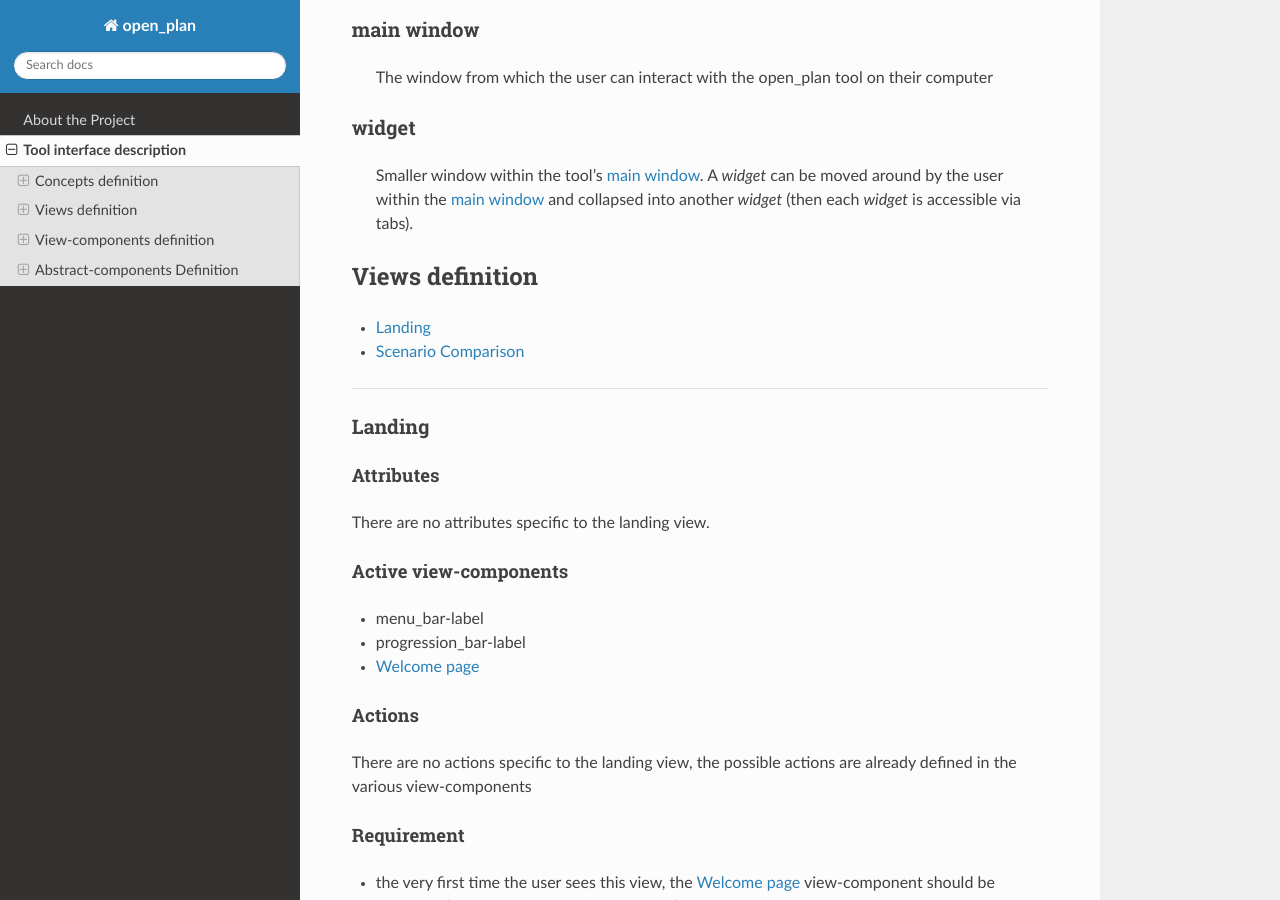
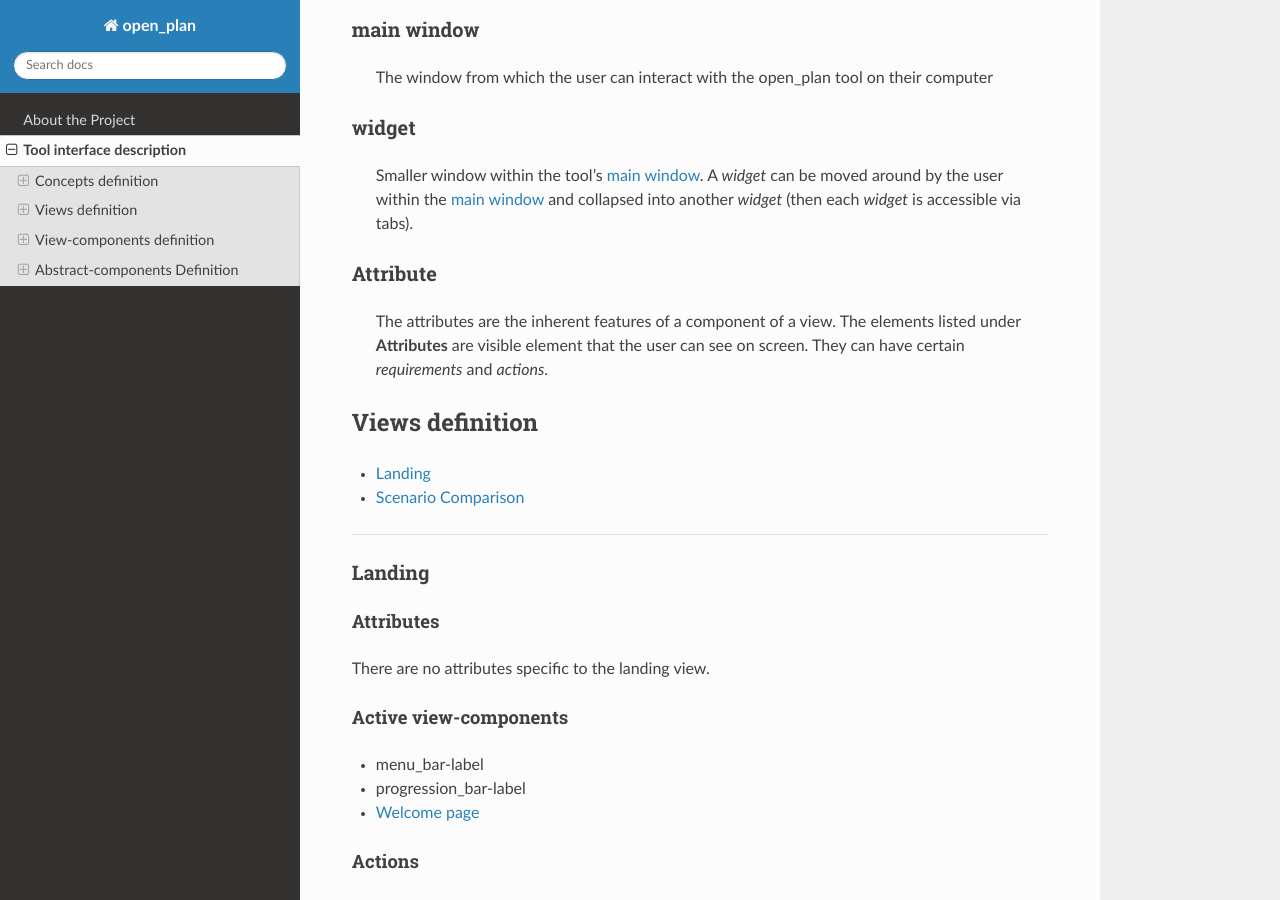
Before and after one commit to rl-institut/open_plan, a Sphinx documentation site: the page built from docs/tool_interface.rst, in a window 1280 px wide and 900 px high, scrolled down 880 px. Built offline with Sphinx 7.4.7 and the Read the Docs theme 2.0.0, drawn with Linux system fonts in a browser that asks for light colours; formulas are drawn with MathJax 3.

Commit message:
Define Attributes in tool-interface.rst

```diff
--- a/docs/tool_interface.rst
+++ b/docs/tool_interface.rst
@@ -47,7 +47,9 @@
     Smaller window within the tool's :ref:`main-window-def`.
     A *widget* can be moved around by the user within the :ref:`main-window-def` and collapsed into another *widget* (then each *widget* is accessible via tabs).
 
-
+Attribute
+---------
+    The attributes are the inherent features of a component of a view. The elements listed under **Attributes** are visible element that the user can see on screen. They can have certain *requirements* and *actions*.
 
 Views definition
 ================
```
